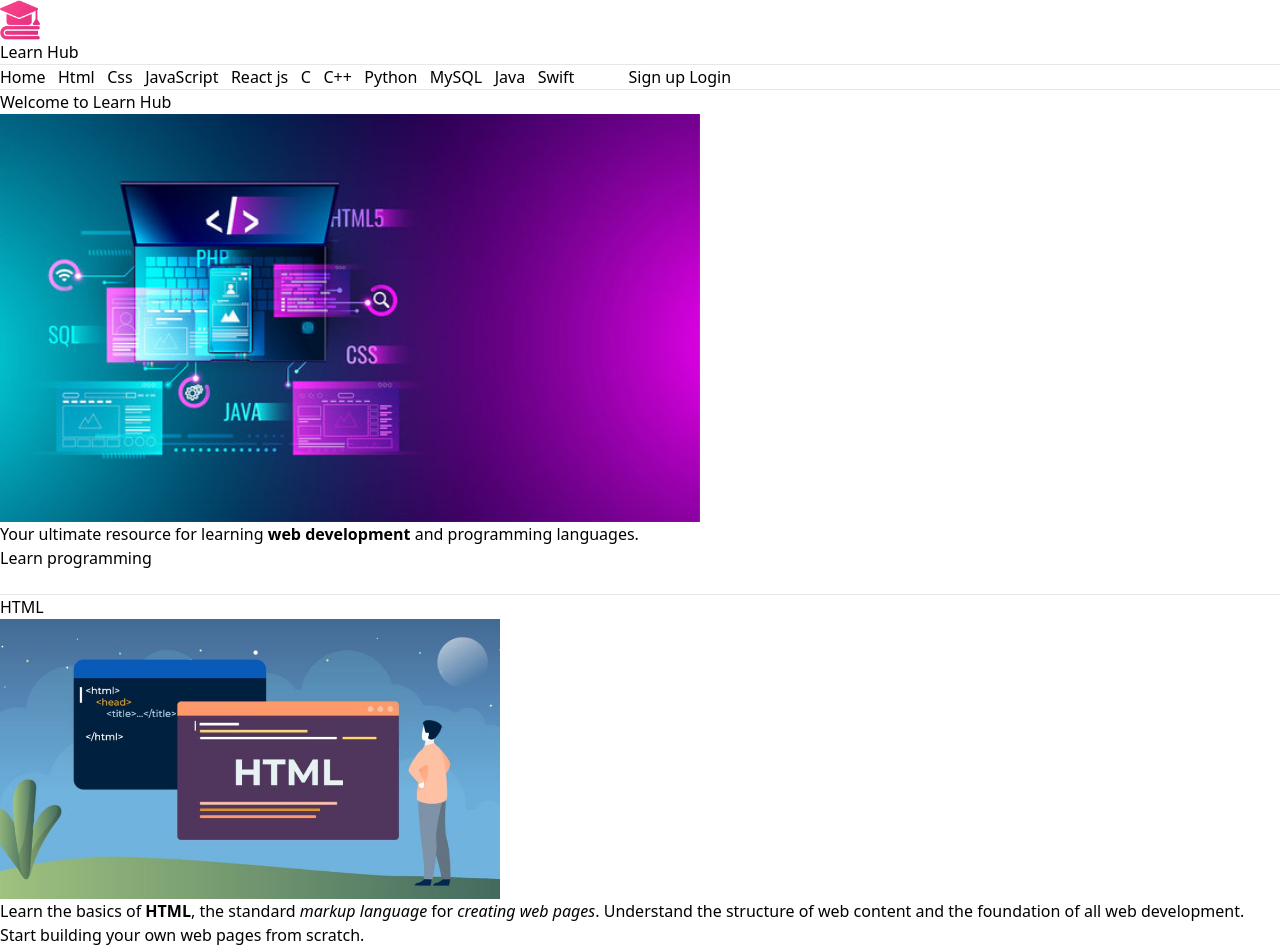
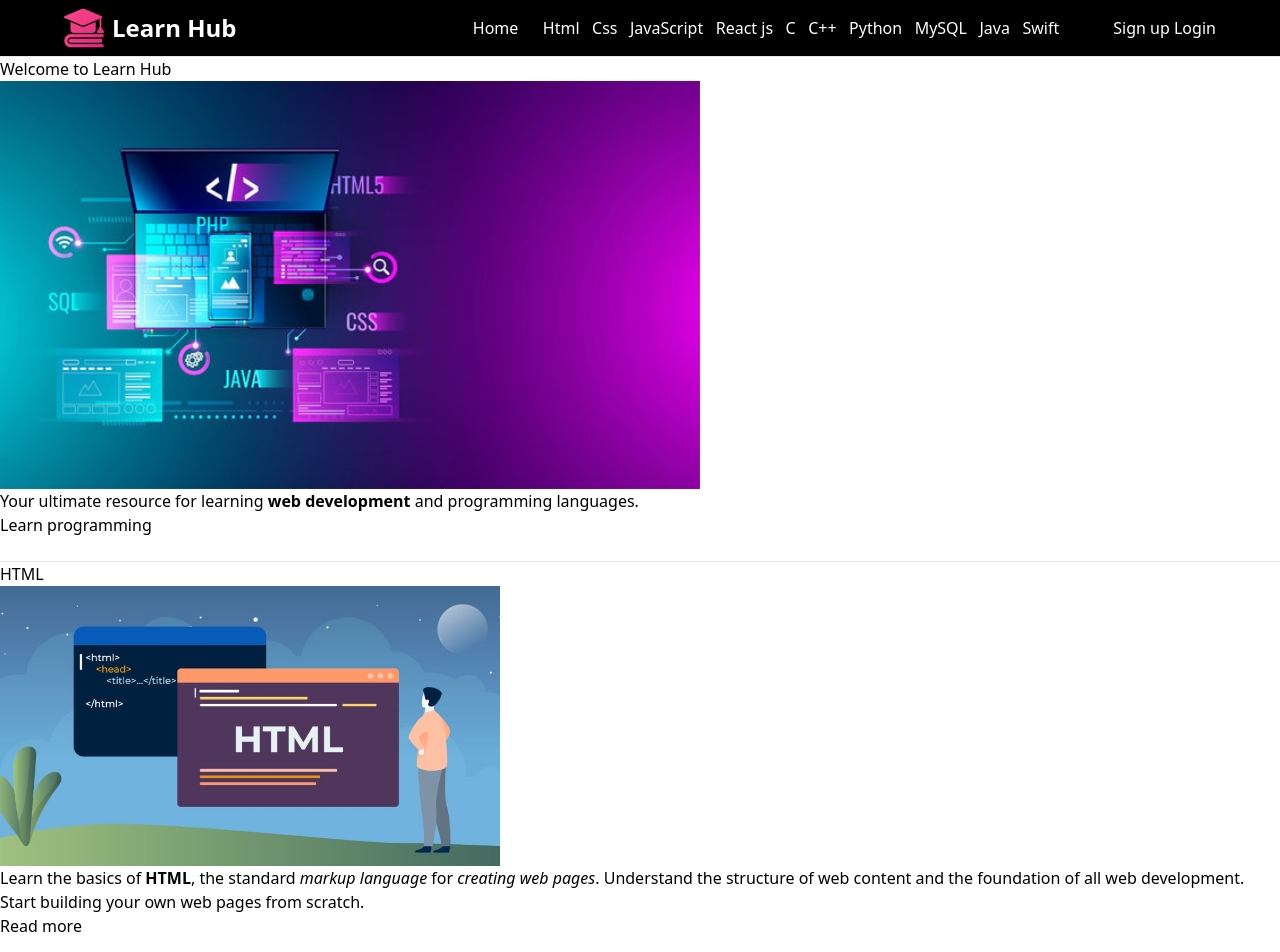
Before and after one commit to juned072/learn-coding, a website: page index.html in a window 1280 px wide. Shown: the top 952 px of the page. Drawn offline with nearby package versions, Linux system fonts and the light colour scheme.

Commit message:
added tailwind css

```diff
--- a/index.html
+++ b/index.html
@@ -8,12 +8,18 @@
     <title>Learn Hub | learn coding with learn hub</title>
   </head>
   <body>
-    <div>
-      <img src="./images/learning.png" alt="icon" width="40px" />
-      <h1>Learn Hub</h1>
+    <div class="flex items-center justify-around p-2 text-white bg-black">
+      <div class="flex items-center space-x-2">
+        <img src="./images/learning.png" alt="icon" width="40px" />
+        <h1 class="text-2xl font-bold">Learn Hub</h1>
+      </div>
       <hr />
       <div>
-        <a>Home</a> &nbsp; <a href="./pages/HTML.html">Html</a> &nbsp;
+        <a
+          class="hover:bg-red-600 p-3 cursor-pointer rounded-md transition duration-100 ease-in-out"
+          >Home</a
+        >
+        &nbsp; <a href="./pages/HTML.html">Html</a> &nbsp;
         <a href="./pages/css.html">Css</a> &nbsp;
         <a href="./pages/javascriptPage.html">JavaScript</a> &nbsp;
         <a href="./pages/ReactjsPage.html">React js</a> &nbsp;
```
